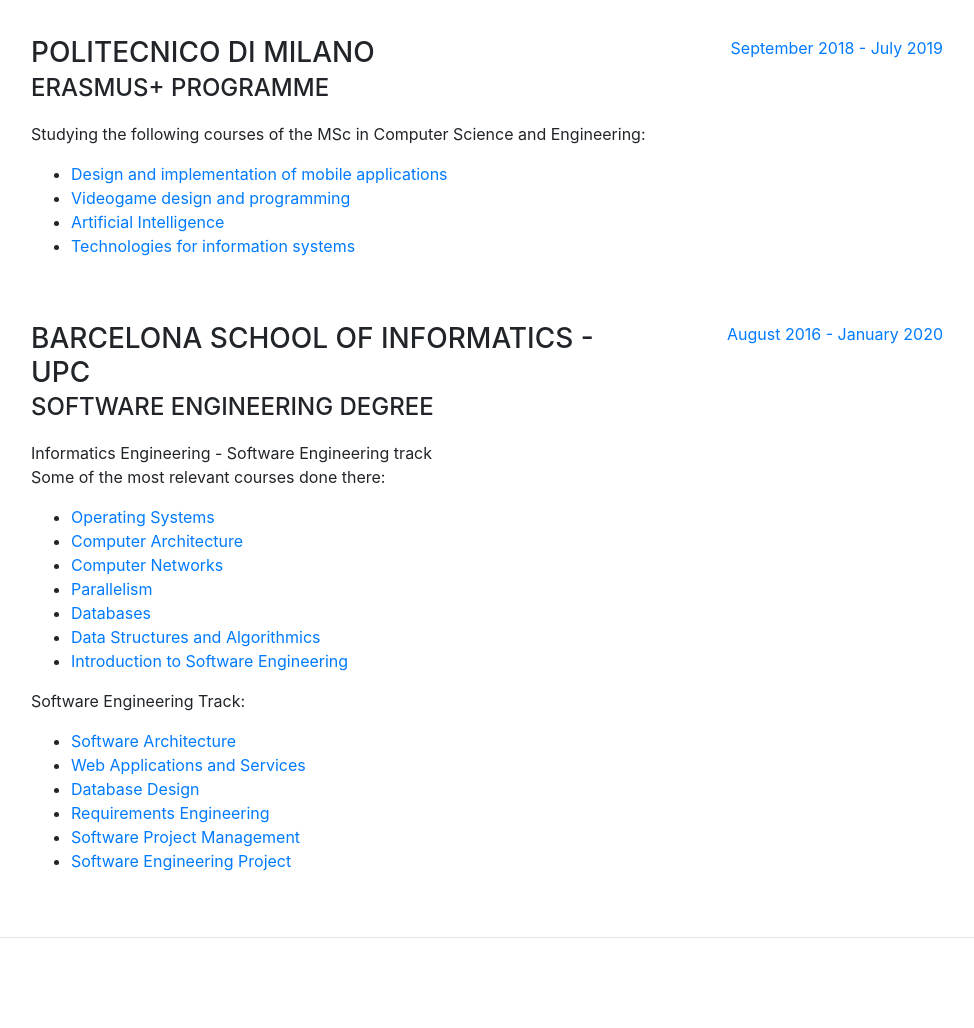
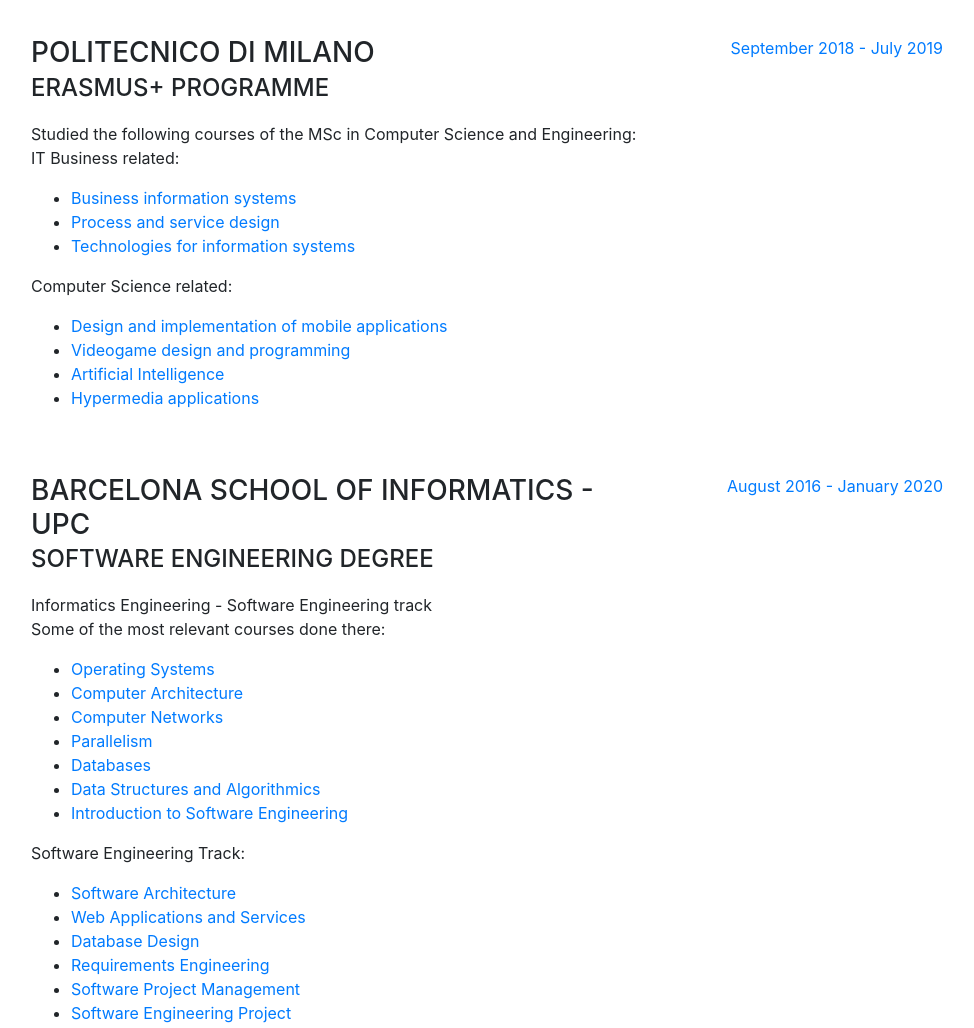
Before and after one commit to VictorJuez/my-portfolio, a website with bundled scripts: page index.html in a window 1280 px wide. Shown: the part 1700-2728 px from the top of the page, without its empty margins (289-1263 px from the left). Built offline with nearby package versions, Linux system fonts and the light colour scheme; a web font is replaced by a local one.

Commit message:
courses added

```diff
--- a/index.html
+++ b/index.html
@@ -129,13 +129,19 @@
               <div class="subheading mb-3">Erasmus+ Programme</div>
               <div>
                   <p>
-                    Studying the following courses of the MSc in Computer Science and Engineering:
+                    Studied the following courses of the MSc in Computer Science and Engineering:<br>IT Business related:
                   </p>
+                  <ul>
+                    <li><a href="https://www11.ceda.polimi.it/schedaincarico/schedaincarico/controller/scheda_pubblica/SchedaPublic.do?&evn_default=evento&c_classe=691711&polij_device_category=DESKTOP&__pj0=0&__pj1=a5032c77e71bf725e6b530c842c4ef1c">Business information systems</a></li>
+                    <li><a href="https://www11.ceda.polimi.it/schedaincarico/schedaincarico/controller/scheda_pubblica/SchedaPublic.do?&evn_default=evento&c_classe=691480&polij_device_category=DESKTOP&__pj0=0&__pj1=4e33a152d91567c3156fc785c68e33d4">Process and service design</a></li>
+                    <li><a href="https://www11.ceda.polimi.it/schedaincarico/schedaincarico/controller/scheda_pubblica/SchedaPublic.do?&evn_default=evento&c_classe=694794&__pj0=0&__pj1=4995905aa22ada0bf1dd89e732d29810">Technologies for information systems</a></li>
+                  </ul>
+                  <p>Computer Science related:</p>
                   <ul>
                     <li><a href="https://www11.ceda.polimi.it/schedaincarico/schedaincarico/controller/scheda_pubblica/SchedaPublic.do?&evn_default=evento&c_classe=690180&__pj0=0&__pj1=ef13ef56cb0a84db5e13a14ec57c6b1c">Design and implementation of mobile applications</a></li>
                     <li><a href="https://www11.ceda.polimi.it/schedaincarico/schedaincarico/controller/scheda_pubblica/SchedaPublic.do?&evn_default=evento&c_classe=690285&__pj0=0&__pj1=c452f382644e919409a1ad3d826fd4ef">Videogame design and programming</a></li>
                     <li><a href="https://www11.ceda.polimi.it/schedaincarico/schedaincarico/controller/scheda_pubblica/SchedaPublic.do?&evn_default=evento&c_classe=690809&__pj0=0&__pj1=b2fd33726727a31cfb2bc8d9660a6fed">Artificial Intelligence</a></li>
-                    <li><a href="https://www11.ceda.polimi.it/schedaincarico/schedaincarico/controller/scheda_pubblica/SchedaPublic.do?&evn_default=evento&c_classe=694794&__pj0=0&__pj1=4995905aa22ada0bf1dd89e732d29810">Technologies for information systems</a></li>
+                    <li><a href="https://www11.ceda.polimi.it/schedaincarico/schedaincarico/controller/scheda_pubblica/SchedaPublic.do?&evn_default=evento&c_classe=691294&polij_device_category=DESKTOP&__pj0=0&__pj1=45f33716d0ce9b989ec80f7176bb9b21">Hypermedia applications</a></li>
                   </ul>
               </div>
             </div>
```
